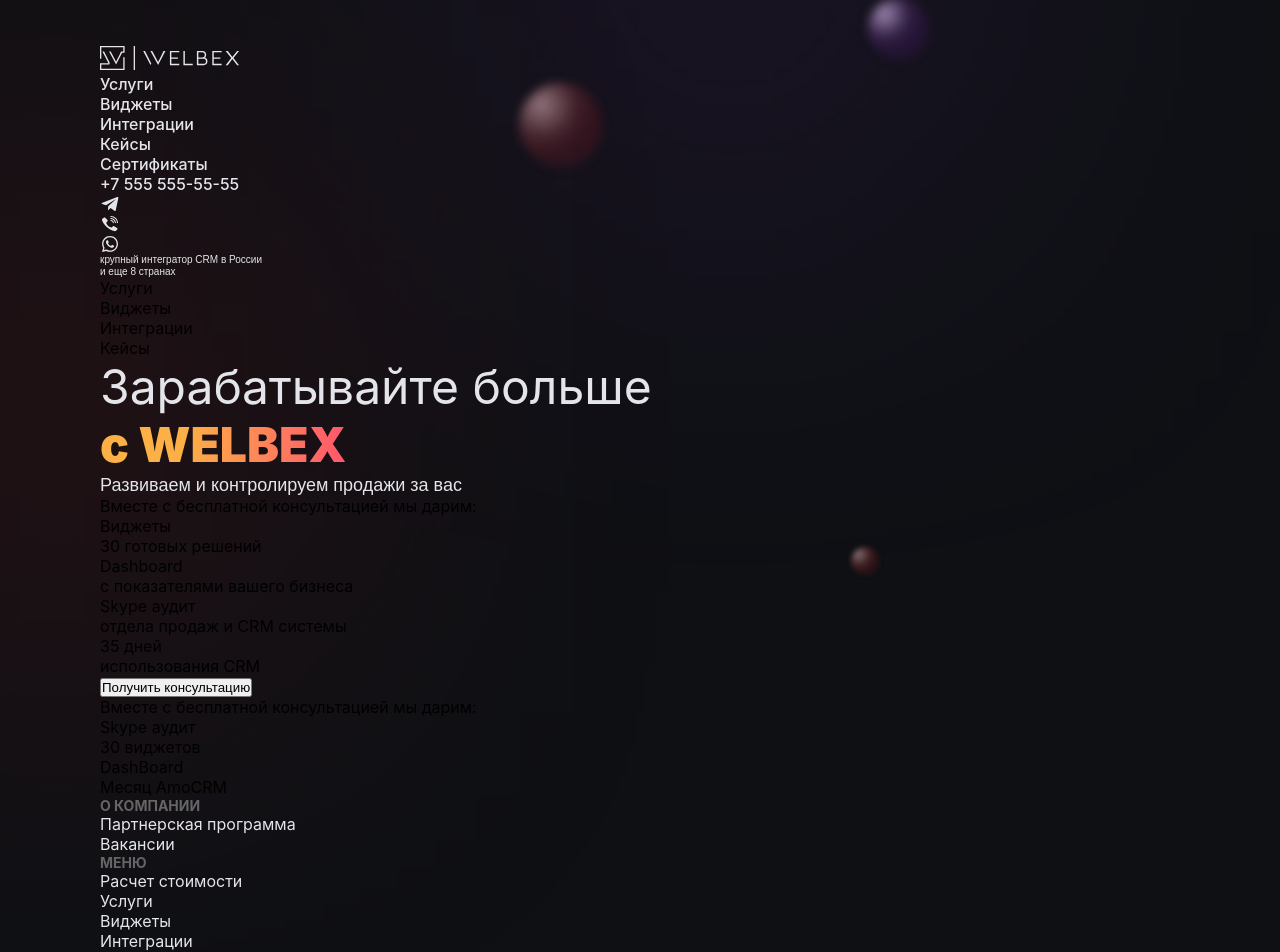
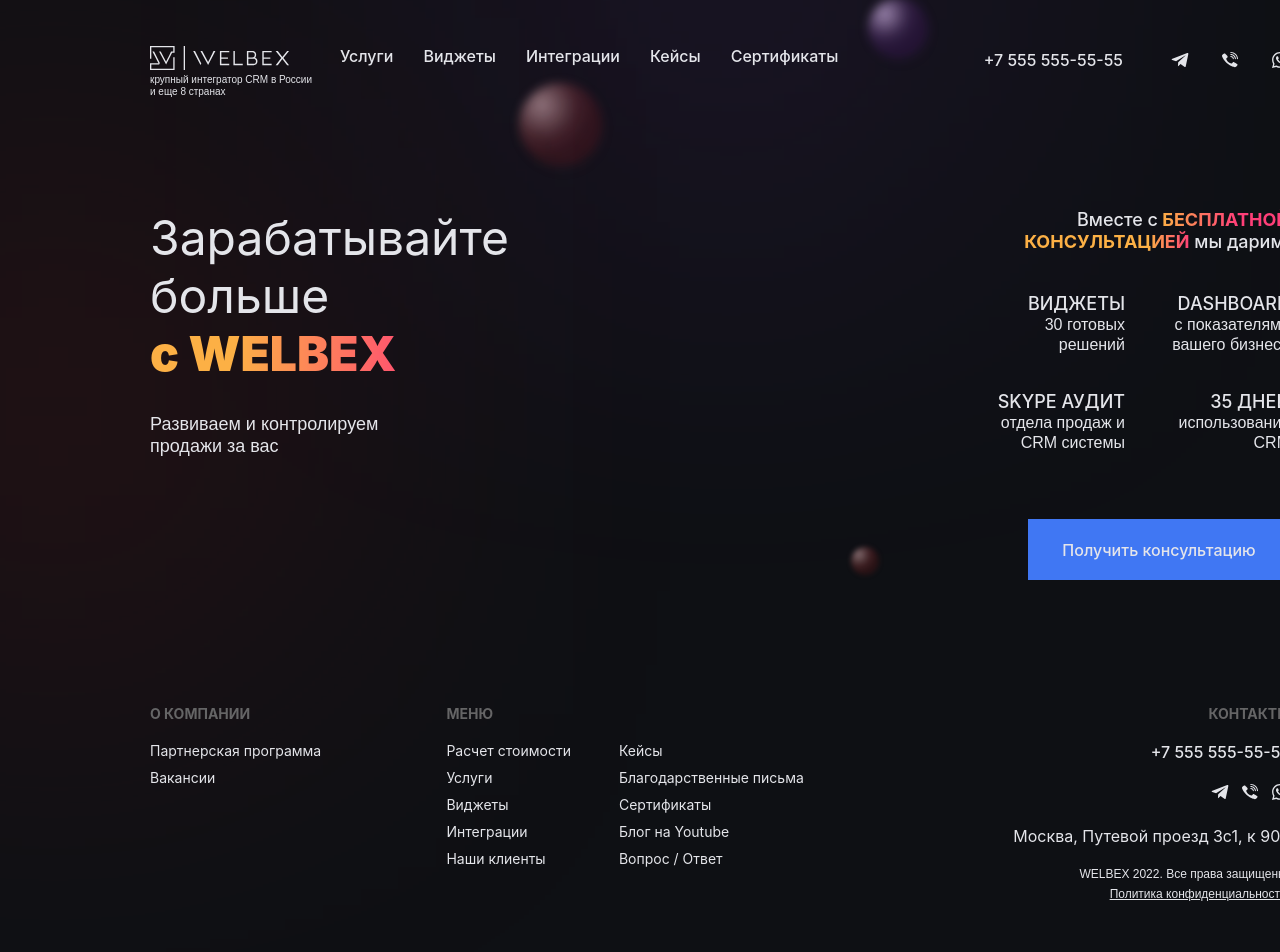
Before and after one commit to Julie-Trifonova/styled_page, a React (Create React App) app: page / in a window 1280 px wide. Shown: the top 952 px of the page. Built offline with nearby package versions, Linux system fonts and the light colour scheme.

Commit message:
Add_changes_to_styles

```diff
--- a/src/App.module.css
+++ b/src/App.module.css
@@ -1,6 +1,6 @@
 /*- pixel perfect;*/
-/*!* hover for mobile*/
 /*!* tablet*/
+/*!* gh-pages*/
 * {
     box-sizing: border-box;
     margin: 0;
@@ -162,10 +162,6 @@
     color: #E4E5EA;
 }
 
-.left_block_title {
-    cursor: pointer;
-}
-
 .left_block_title_text_part_1 {
     font-size: 48px;
     font-weight: 400;
@@ -208,33 +204,17 @@
 }
 
 .footer_section_text {
-    cursor: pointer;
     font-size: 16px;
     font-weight: 400;
     line-height: 20px;
     color: #E4E5EA;
-    transition-property: all;
-    transition-timing-function: cubic-bezier(0.4, 0, 0.2, 1);
-    transition-duration: 140ms;
-}
-
-.footer_section_text:hover {
-    color: #7b83bb;
 }
 
 .footer_section_contacts_tel {
-    cursor: pointer;
     font-size: 16px;
     font-weight: 500;
     line-height: 20px;
     color: #E4E5EA;
-    transition-property: all;
-    transition-timing-function: cubic-bezier(0.4, 0, 0.2, 1);
-    transition-duration: 140ms;
-}
-
-.footer_section_contacts_tel:hover {
-    color: #7b83bb;
 }
 
 .footer_section_contacts_address {
@@ -242,10 +222,6 @@
     font-weight: 400;
     line-height: 20px;
     color: #E4E5EA;
-}
-
-.footer_section_contacts_icon {
-    cursor: pointer;
 }
 
 .footer_section_contacts_icon:nth-child(n+2) {
@@ -260,31 +236,7 @@
     color: #E4E5EA;
 }
 
-.footer_privacy_policy_text_part_2 {
-    cursor: pointer;
-    text-decoration: underline;
-    transition-property: all;
-    transition-timing-function: cubic-bezier(0.4, 0, 0.2, 1);
-    transition-duration: 140ms;
-}
-
-.footer_privacy_policy_text_part_2:hover {
-    color: #7b83bb;
-    margin-top: 5px;
-}
-
 @media (min-width: 320px) and (max-width: 1440px) {
-    .app {
-        padding: 46px 100px 0 100px;
-    }
-
-    .box {
-        width: 80%;
-    }
-}
-
-/*@media (min-width: 320px) and (max-width: 1920px){}*/
-@media (min-width: 1920px) {
     .app {
         padding: 46px 150px 0 150px;
     }
@@ -336,13 +288,22 @@
     }
 
     .content {
-        margin-top: 90px;
+        width: 100%;
+        padding-top: 90px;
         display: flex;
         justify-content: space-between;
     }
 
+    .mobile_content {
+        display: none;
+    }
+
     .left_block {
         width: 362px;
+    }
+
+    .left_block_title {
+        cursor: pointer;
     }
 
     .left_block_subtitle {
@@ -496,6 +457,44 @@
     .footer_privacy_policy_text {
         text-align: end;
     }
+
+
+
+
+    .footer_section_text {
+        cursor: pointer;
+        transition-property: all;
+        transition-timing-function: cubic-bezier(0.4, 0, 0.2, 1);
+        transition-duration: 140ms;
+    }
+
+    .footer_section_text:hover {
+        color: #7b83bb;
+    }
+    .footer_section_contacts_tel {
+        cursor: pointer;
+        transition-property: all;
+        transition-timing-function: cubic-bezier(0.4, 0, 0.2, 1);
+        transition-duration: 140ms;
+    }
+    .footer_section_contacts_tel:hover {
+        color: #7b83bb;
+    }
+    .footer_section_contacts_icon {
+        cursor: pointer;
+    }
+    .footer_privacy_policy_text_part_2 {
+        cursor: pointer;
+        text-decoration: underline;
+        transition-property: all;
+        transition-timing-function: cubic-bezier(0.4, 0, 0.2, 1);
+        transition-duration: 140ms;
+    }
+
+    .footer_privacy_policy_text_part_2:hover {
+        color: #7b83bb;
+        margin-top: 5px;
+    }
 }
 
 @media (max-width: 320px) {
@@ -618,14 +617,12 @@
         font-weight: 500;
         line-height: 15px;
         color: #E4E5EA;
-        cursor: pointer;
+    }
+    .content {
+        display: none;
     }
 
-    .mobile_header_menu_services_item:hover {
-        color: #7b83bb;
-    }
-
-    .content {
+    .mobile_content {
         display: flex;
         flex-direction: column;
         padding: 40px 15px 60px 15px;
@@ -703,7 +700,6 @@
         display: flex;
         align-items: center;
         width: 135px;
-        cursor: pointer;
     }
 
     .mobile_right_block_gift_dash {
@@ -722,13 +718,6 @@
         font-weight: 400;
         line-height: 16px;
         color: #E4E5EA;
-        transition-property: all;
-        transition-timing-function: cubic-bezier(0.4, 0, 0.2, 1);
-        transition-duration: 140ms;
-    }
-
-    .mobile_right_block_gift_text:hover {
-        color: #7b83bb;
     }
 
     .footer {
@@ -759,30 +748,16 @@
         margin-left: 48px;
     }
     .footer_section_text {
-        cursor: pointer;
         font-size: 14px;
         font-weight: 400;
         line-height: 17px;
         color: #E4E5EA;
-        transition-property: all;
-        transition-timing-function: cubic-bezier(0.4, 0, 0.2, 1);
-        transition-duration: 140ms;
-    }
-    .footer_section_text:hover {
-        color: #7b83bb;
     }
     .footer_section_contacts_tel {
-        cursor: pointer;
         font-size: 16px;
         font-weight: 500;
         line-height: 20px;
         color: #E4E5EA;
-        transition-property: all;
-        transition-timing-function: cubic-bezier(0.4, 0, 0.2, 1);
-        transition-duration: 140ms;
-    }
-    .footer_section_contacts_tel:hover {
-        color: #7b83bb;
     }
     .footer_section_contacts_address {
         font-size: 14px;
@@ -799,9 +774,6 @@
     .footer_section_contacts_icons {
         display: flex;
     }
-    .footer_section_contacts_icon {
-        cursor: pointer;
-    }
     .footer_section_contacts_icon:nth-child(n+2) {
         margin-left: 10px;
     }
@@ -814,13 +786,6 @@
     }
     .footer_privacy_policy_text_part_2 {
         margin-top: 5px;
-        cursor: pointer;
         text-decoration: underline;
-        transition-property: all;
-        transition-timing-function: cubic-bezier(0.4, 0, 0.2, 1);
-        transition-duration: 140ms;
-    }
-    .footer_privacy_policy_text_part_2:hover {
-        color: #7b83bb;
     }
 }
--- a/src/App.tsx
+++ b/src/App.tsx
@@ -172,6 +172,24 @@
                             <button className={s.right_block_button_consultation_button}>
                                 Получить консультацию
                             </button>
+                        </div>
+                    </div>
+                </div>
+                <div  className={s.mobile_content}>
+                    <div className={s.left_block}>
+                        <div className={s.left_block_title}>
+                            <div className={s.left_block_title_text_part_1}>
+                                Зарабатывайте больше
+                            </div>
+                            <div className={s.left_block_title_text_part_2}>
+                            <span
+                                className={`${s.left_block_tile_welbex_text} ${s.left_block_tile_welbex_text_part_1}`}>с</span>
+                                <span
+                                    className={`${s.left_block_tile_welbex_text} ${s.left_block_tile_welbex_text_part_2}`}> Welbex</span>
+                            </div>
+                        </div>
+                        <div className={s.left_block_subtitle}>
+                            Развиваем и контролируем продажи за вас
                         </div>
                     </div>
                     <div className={s.mobile_right_block}>
```
